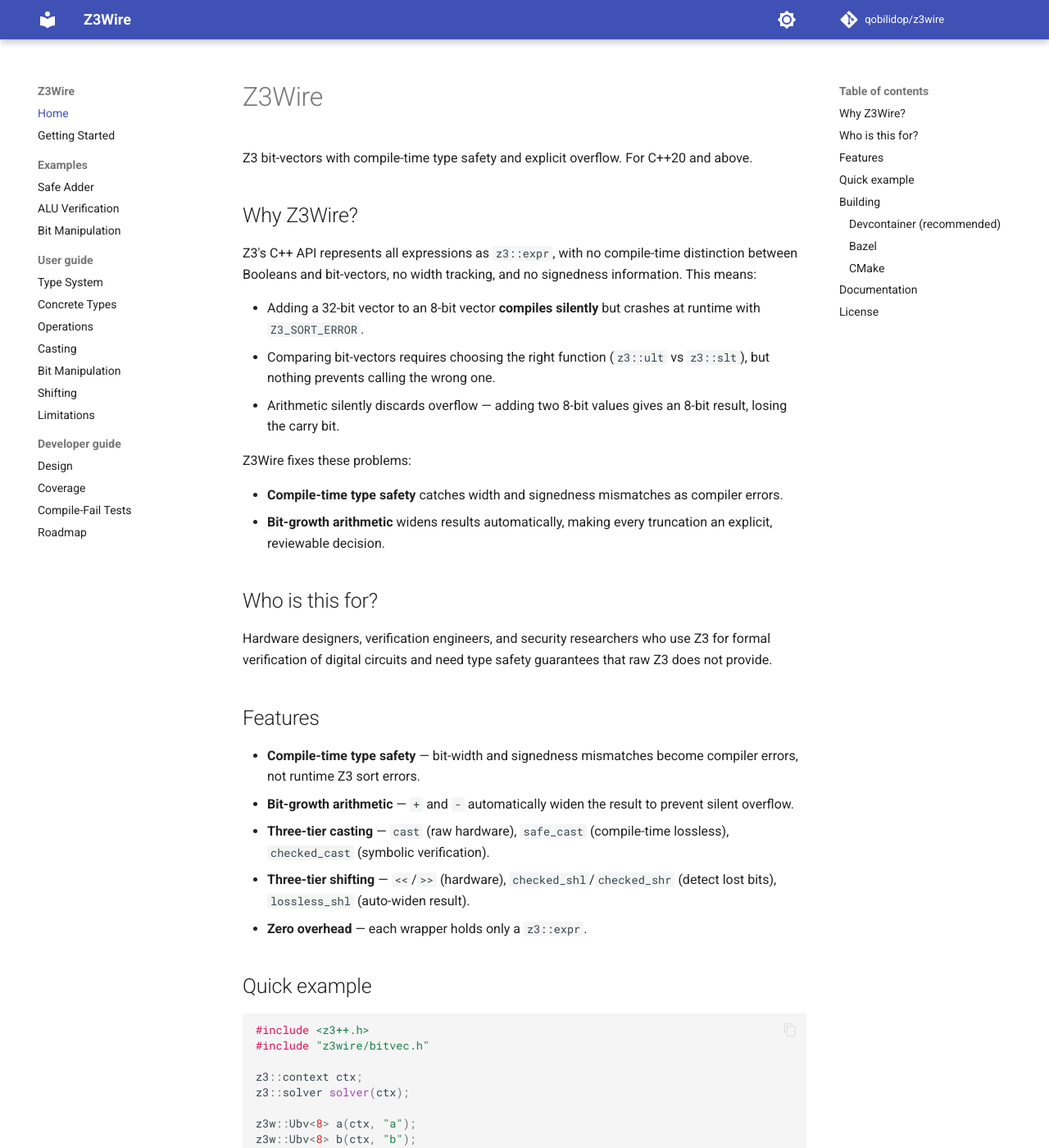
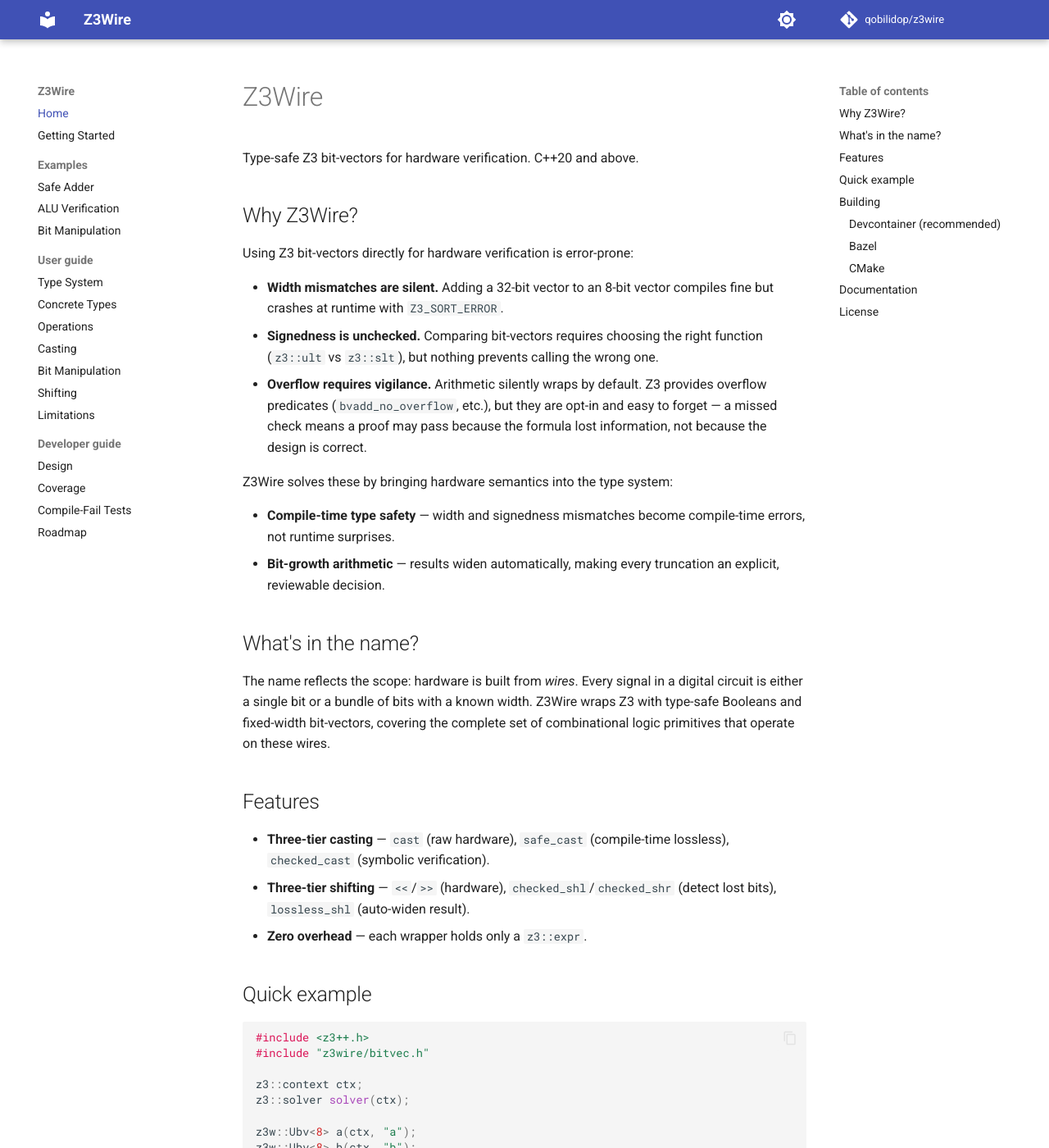
Before and after one commit to qobilidop/z3wire, an MkDocs documentation site: the page built from docs/index.md, in a window 1280 px wide and 1400 px high. Shown: the whole window at 82% size. Built offline with MkDocs 1.6.1 and Material for MkDocs 9.7.7, drawn with Linux system fonts in a browser that asks for light colours; comment, search, counter and statistics services are not loaded.

Commit message:
Rewrite README intro around hardware verification scope
Replace the generic Z3 API problem description with a hardware
verification framing. Add "What's in the name?" section connecting
the project name to combinational logic. Remove "Who is this for?"
(redundant with new tagline) and deduplicate Features bullets.

Update roadmap: replace mult/div/mod with completing the
combinational logic primitive set (unary negate, reduction ops).

Co-Authored-By: Claude Opus 4.6 <noreply@anthropic.com>

```diff
--- a/README.md
+++ b/README.md
@@ -7,40 +7,37 @@
 [![Docs](https://github.com/qobilidop/z3wire/actions/workflows/docs.yml/badge.svg)](https://qobilidop.github.io/z3wire/)
 
 <!-- docs-start -->
-Z3 bit-vectors with compile-time type safety and explicit overflow. For C++20 and above.
+Type-safe Z3 bit-vectors for hardware verification. C++20 and above.
 
 ## Why Z3Wire?
 
-Z3's C++ API represents all expressions as `z3::expr`, with no compile-time
-distinction between Booleans and bit-vectors, no width tracking, and no
-signedness information. This means:
+Using Z3 bit-vectors directly for hardware verification is error-prone:
 
-- Adding a 32-bit vector to an 8-bit vector **compiles silently** but crashes at
-  runtime with `Z3_SORT_ERROR`.
-- Comparing bit-vectors requires choosing the right function (`z3::ult` vs
-  `z3::slt`), but nothing prevents calling the wrong one.
-- Arithmetic silently discards overflow — adding two 8-bit values gives an 8-bit
-  result, losing the carry bit.
+- **Width mismatches are silent.** Adding a 32-bit vector to an 8-bit vector
+  compiles fine but crashes at runtime with `Z3_SORT_ERROR`.
+- **Signedness is unchecked.** Comparing bit-vectors requires choosing the right
+  function (`z3::ult` vs `z3::slt`), but nothing prevents calling the wrong one.
+- **Overflow requires vigilance.** Arithmetic silently wraps by default. Z3
+  provides overflow predicates (`bvadd_no_overflow`, etc.), but they are opt-in
+  and easy to forget — a missed check means a proof may pass because the formula
+  lost information, not because the design is correct.
 
-Z3Wire fixes these problems:
+Z3Wire solves these by bringing hardware semantics into the type system:
 
-- **Compile-time type safety** catches width and signedness mismatches as
-  compiler errors.
-- **Bit-growth arithmetic** widens results automatically, making every
+- **Compile-time type safety** — width and signedness mismatches become compile-time
+  errors, not runtime surprises.
+- **Bit-growth arithmetic** — results widen automatically, making every
   truncation an explicit, reviewable decision.
 
-## Who is this for?
+## What's in the name?
 
-Hardware designers, verification engineers, and security researchers who use Z3
-for formal verification of digital circuits and need type safety guarantees that
-raw Z3 does not provide.
+The name reflects the scope: hardware is built from *wires*. Every signal in a
+digital circuit is either a single bit or a bundle of bits with a known width.
+Z3Wire wraps Z3 with type-safe Booleans and fixed-width bit-vectors, covering
+the complete set of combinational logic primitives that operate on these wires.
 
 ## Features
 
-- **Compile-time type safety** — bit-width and signedness mismatches become
-  compiler errors, not runtime Z3 sort errors.
-- **Bit-growth arithmetic** — `+` and `-` automatically widen the result to
-  prevent silent overflow.
 - **Three-tier casting** — `cast` (raw hardware), `safe_cast` (compile-time
   lossless), `checked_cast` (symbolic verification).
 - **Three-tier shifting** — `<<`/`>>` (hardware), `checked_shl`/`checked_shr`
```
Also changed, not shown: docs/dev/roadmap.md (+8 -2 lines).
